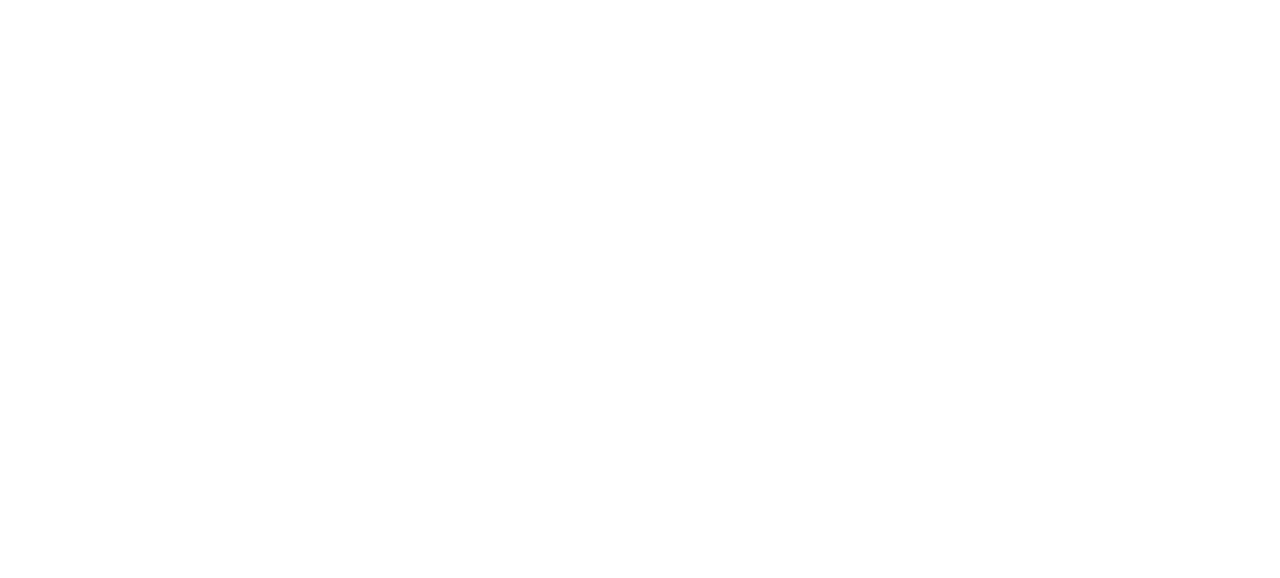
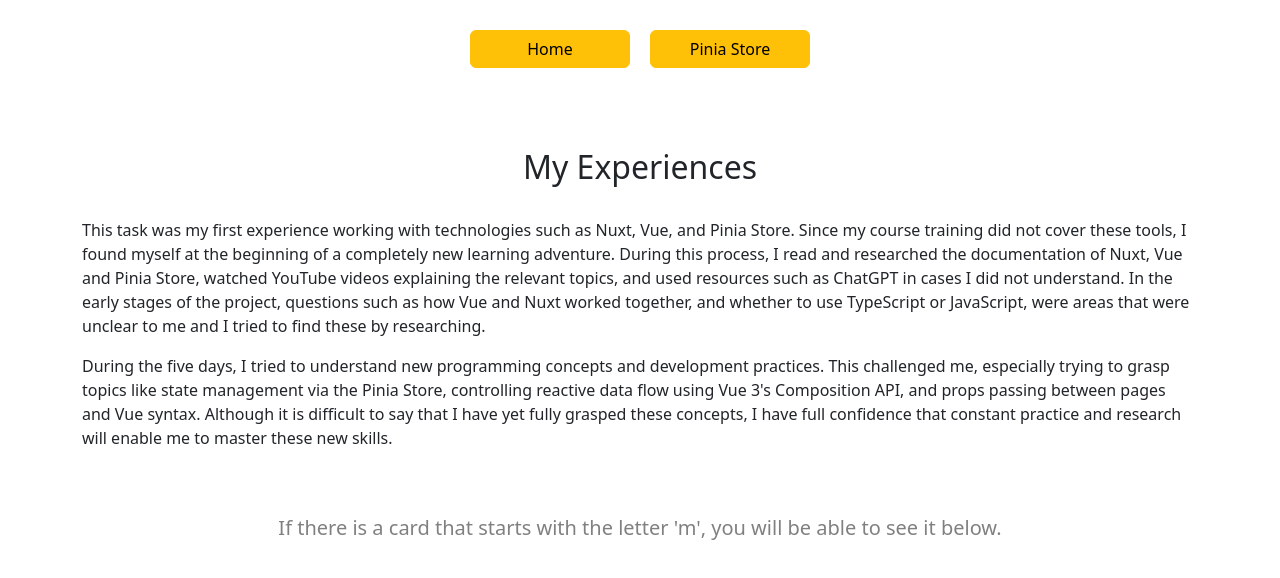
Before and after one commit to meralkk/task, a Nuxt app: page /experiences in a window 1280 px wide. Before the commit this address had no page. Shown: the top 578 px of the page. Built offline with nearby package versions, Linux system fonts and the light colour scheme.

Commit message:
created experiences page

```diff
--- a/components/Form.vue
+++ b/components/Form.vue
@@ -2,7 +2,7 @@
   <div class="form-container">
     <input v-model="serviceName" type="text" placeholder="Service Name" class="form-control mb-2">
     <input v-model="businessName" type="text" placeholder="Business Name" class="form-control mb-2">
-    <Rating v-model="serviceRating"></Rating>
+   <div class="rating"> <Rating v-model="serviceRating"></Rating></div>
     <button @click="addService" type="button" class="btn btn-primary">Submit</button>
 
     <!-- Card container to display services in a flex layout -->
@@ -57,4 +57,8 @@
   justify-content: center;
   gap: 20px;
 }
+
+.rating {
+  margin: 12px 0 30px 0;
+}
 </style>
--- /dev/null
+++ b/pages/experiences.vue
@@ -0,0 +1,61 @@
+<template>
+    <div class="container">
+      <div class="buttons">
+        <NuxtLink to="/"><button type="button" class="btn btn-warning">Home</button></NuxtLink>
+        <NuxtLink to="pinia"><button type="button" class="btn btn-warning">Pinia Store</button></NuxtLink>
+      </div>
+      <h2>My Experiences</h2> <br>
+      <p>This task was my first experience working with technologies such as Nuxt, Vue, and Pinia Store. Since my course training did not cover these tools, I found myself at the beginning of a completely new learning adventure. During this process, I read and researched the documentation of Nuxt, Vue and Pinia Store, watched YouTube videos explaining the relevant topics, and used resources such as ChatGPT in cases I did not understand. In the early stages of the project, questions such as how Vue and Nuxt worked together, and whether to use TypeScript or JavaScript, were areas that were unclear to me and I tried to find these by researching.</p>
+      <p>During the five days, I tried to understand new programming concepts and development practices. This challenged me, especially trying to grasp topics like state management via the Pinia Store, controlling reactive data flow using Vue 3's Composition API, and props passing between pages and Vue syntax. Although it is difficult to say that I have yet fully grasped these concepts, I have full confidence that constant practice and research will enable me to master these new skills.</p>
+      <h5 class="info">If there is a card that starts with the letter 'm', you will be able to see it below.</h5> <br>
+
+      <div class="card-container"> <Card v-for="(card, index) in cardStore.cards" :key="index" :card="card"/></div>
+
+    </div>
+  </template>
+
+
+  <script setup>
+  import {useCardStore} from '~/stores/cardStore'
+
+  const cardStore = useCardStore()
+  const cardsStartingWithM = cardStore.cardsStartingWithM
+  </script>
+
+
+<style scoped>
+.container {
+display: flex;
+flex-direction: column;
+align-items: center;
+  margin-top: 30px;
+}
+
+.card-container {
+  display: flex;
+  flex-wrap: wrap;
+  justify-content: center;
+  gap: 20px;
+}
+
+.buttons {
+    display: flex;
+    gap: 20px;
+    margin-bottom: 50px;
+}
+
+button {
+  width: 160px;
+}
+
+h2 {
+  display: flex;
+  justify-content: center;
+  margin-top: 30px;
+}
+
+.info {
+    margin-top: 50px;
+    color: grey;
+}
+</style>
--- a/pages/index.vue
+++ b/pages/index.vue
@@ -4,21 +4,21 @@
 
 <template>
     <div>
-  <div class="links">
-      <NuxtLink to="/pinia"><button type="button" class="btn btn-warning">Pinia Store</button></NuxtLink>
-  </div>
+        <div class="buttons">
+        <NuxtLink to="pinia"><button type="button" class="btn btn-warning">Pinia Store</button></NuxtLink>
+        <NuxtLink to="experiences"><button type="button" class="btn btn-warning">My Experiences</button></NuxtLink>
+    </div>
       <Form></Form>
     </div>
 </template>
 
-<style>
+<style scoped>
 
-.links {
+.buttons {
     display: flex;
     justify-content: center;
     align-items: center;
-    gap: 30px;
-
+    gap: 20px;
     list-style: none;
     margin:0; padding:0;
     height: 100px;
@@ -27,4 +27,8 @@
 .links a {
     text-decoration: none;
 }
+
+button {
+  width: 160px;
+}
 </style>
--- a/pages/pinia.vue
+++ b/pages/pinia.vue
@@ -1,6 +1,9 @@
 <template>
   <div class="container">
-    <NuxtLink to="/"><button type="button" class="btn btn-warning">Home</button></NuxtLink>
+    <div class="buttons">
+        <NuxtLink to="/"><button type="button" class="btn btn-warning">Home</button></NuxtLink>
+        <NuxtLink to="/experiences"><button type="button" class="btn btn-warning">My Experiences</button></NuxtLink>
+    </div>
     <h2>Pinia Store</h2>
    <div class="card-container"> <Card v-for="(card, index) in cardStore.cards" :key="index" :card="card"/></div>
   </div>
@@ -34,7 +37,14 @@
 }
 
 button {
-  width: 122px;
+  width: 160px;
 }
 
+.buttons {
+    display: flex;
+    gap: 20px;
+    margin-bottom: 50px;
+}
+
+
 </style>
--- a/stores/cardStore.js
+++ b/stores/cardStore.js
@@ -8,5 +8,10 @@
     addCard(card) {
       this.cards.push(card)
     }
-  }
+  },
+  getters: {
+    cardsStartingWithM: (state) => {
+      return state.cards.filter((card) => card.serviceName.toLowerCase().startsWith('m'))
+    }
+  },
 })
```
